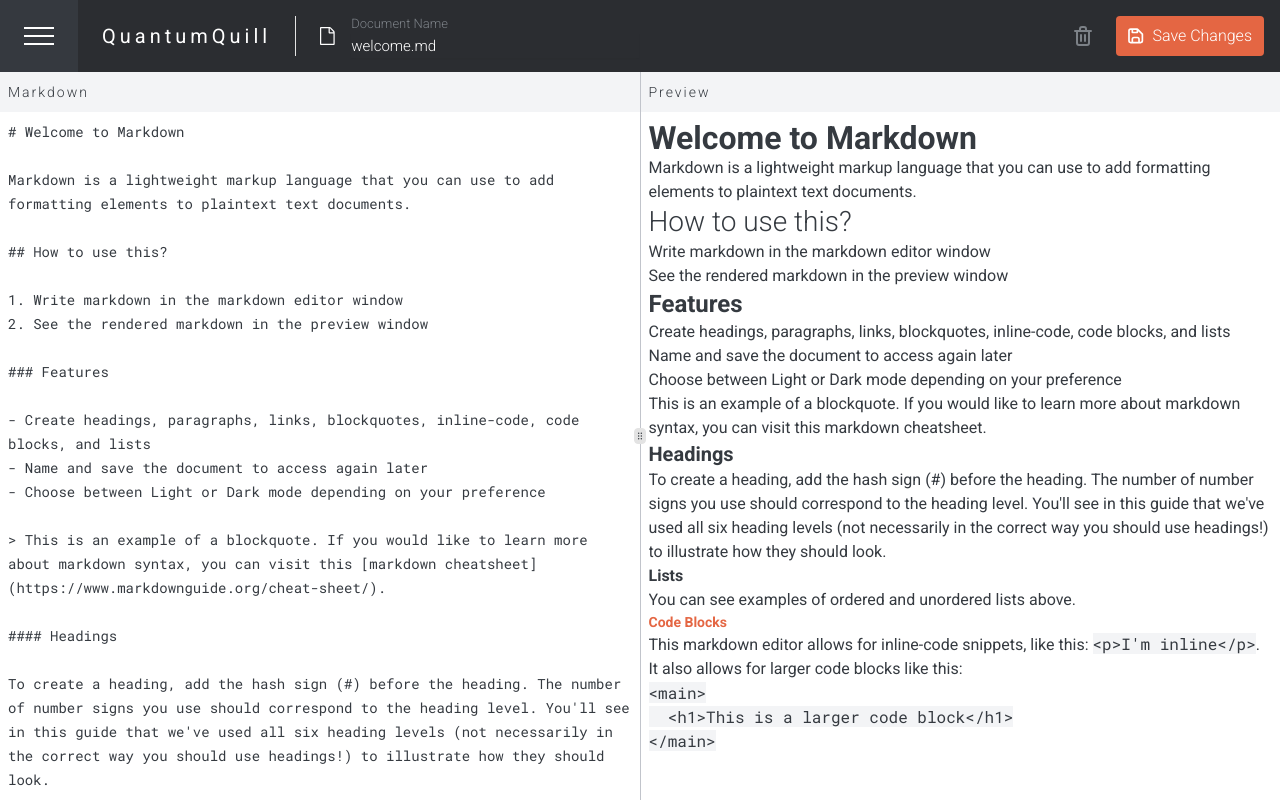
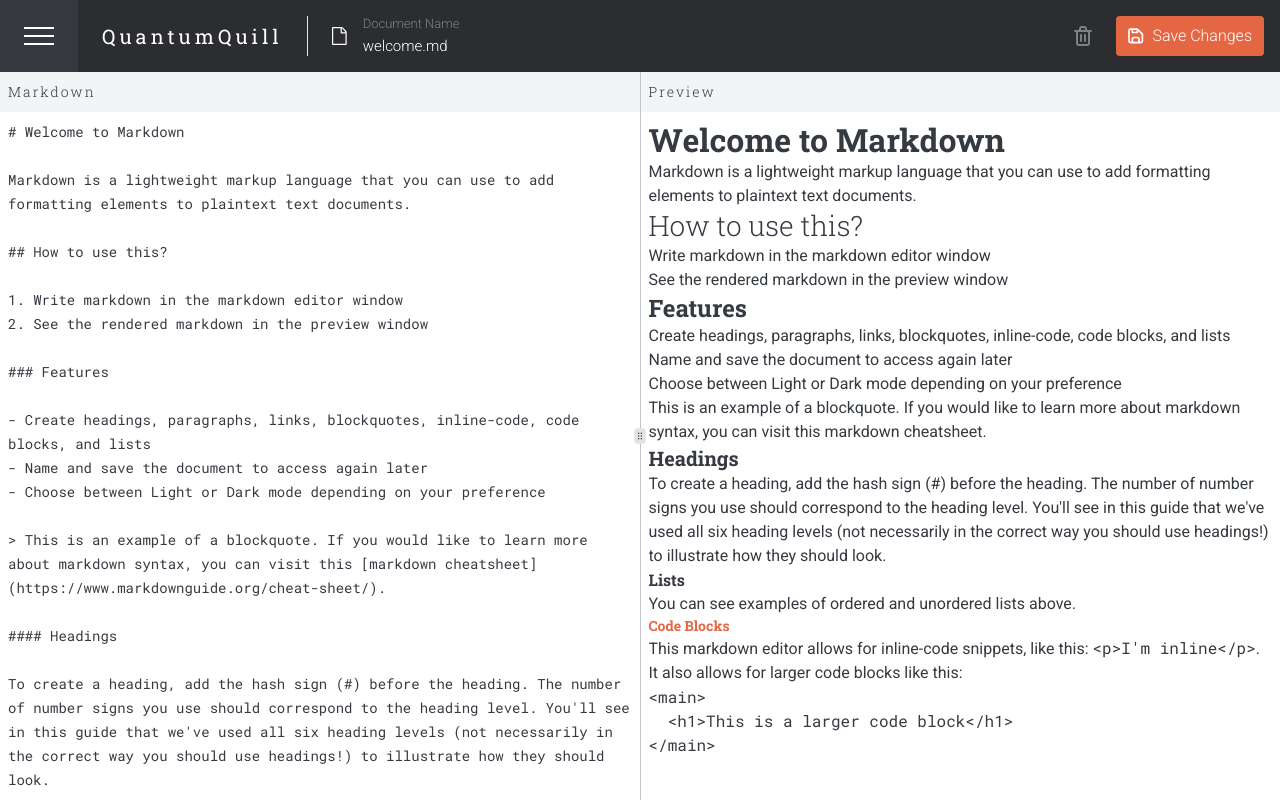
Before and after one commit to Alexjoshua14/QuantumQuill-md, a Next.js app: page / in a window 1280 px wide. Built offline with nearby package versions, Linux system fonts and the light colour scheme.

Commit message:
Set headings to serif

```diff
--- a/src/app/globals.css
+++ b/src/app/globals.css
@@ -84,31 +84,31 @@
   }
 
   h1 {
-    @apply text-[32px] leading-9 font-bold;
+    @apply text-[32px] leading-10 font-bold font-serif;
   }
 
   h2 {
-    @apply text-[28px] leading-9 font-light;
+    @apply text-[28px] leading-9 font-light font-serif;
   }
 
   h3 {
-    @apply text-2xl font-bold;
+    @apply text-2xl font-bold font-serif;
   }
 
   h4 {
-    @apply text-xl font-bold;
+    @apply text-xl font-bold font-serif;
   }
 
   h5 {
-    @apply text-base font-bold;
+    @apply text-base font-bold font-serif;
   }
 
   h6 {
-    @apply text-sm font-bold text-orange-500;
+    @apply text-sm font-bold text-orange-500 font-serif;
   }
 
   code {
-    @apply bg-secondary;
+    @apply font-mono;
   }
 
   html {
@@ -141,11 +141,11 @@
   }
 
   .preview {
-    @apply text-sm leading-6;
+    @apply text-sm leading-6 font-serif;
   }
 
   .preview-bold {
-    @apply text-sm leading-6 font-bold;
+    @apply text-sm leading-6 font-bold font-serif;
   }
 
   .preview-markdown {
```
